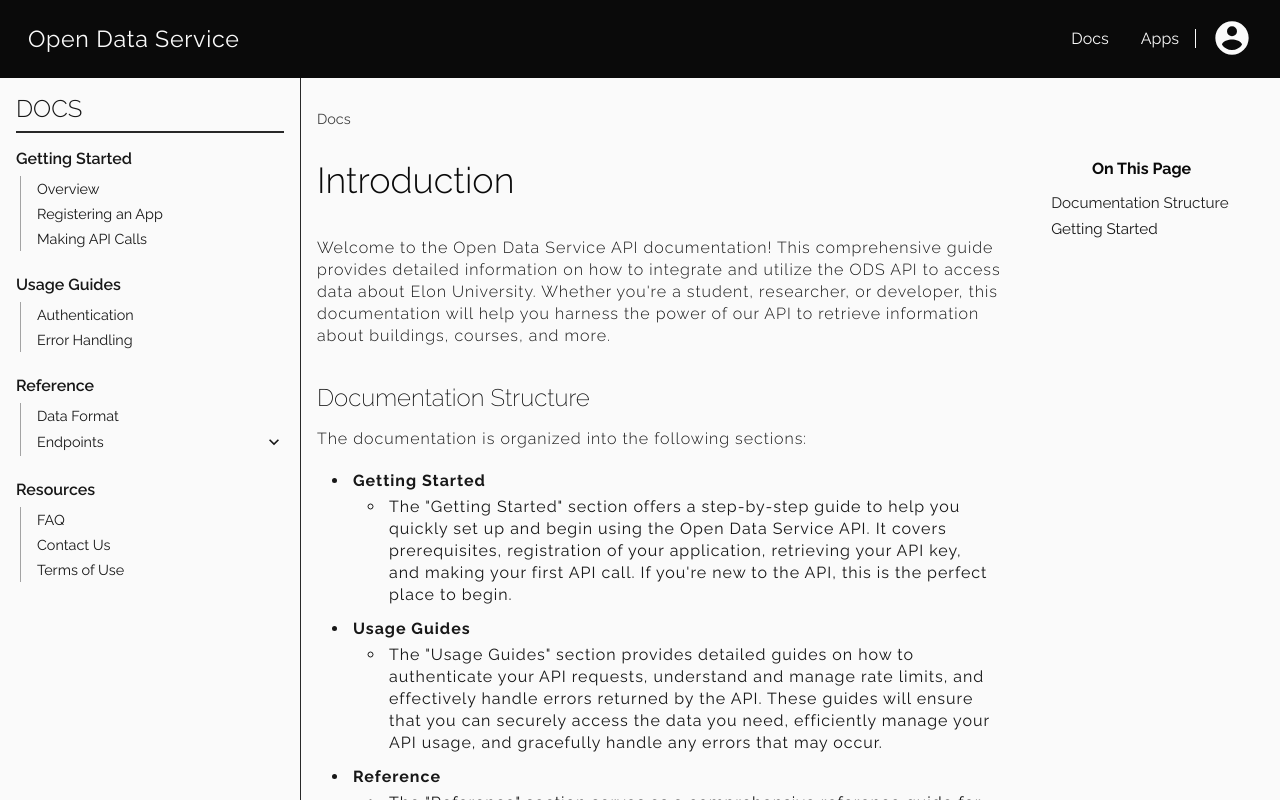
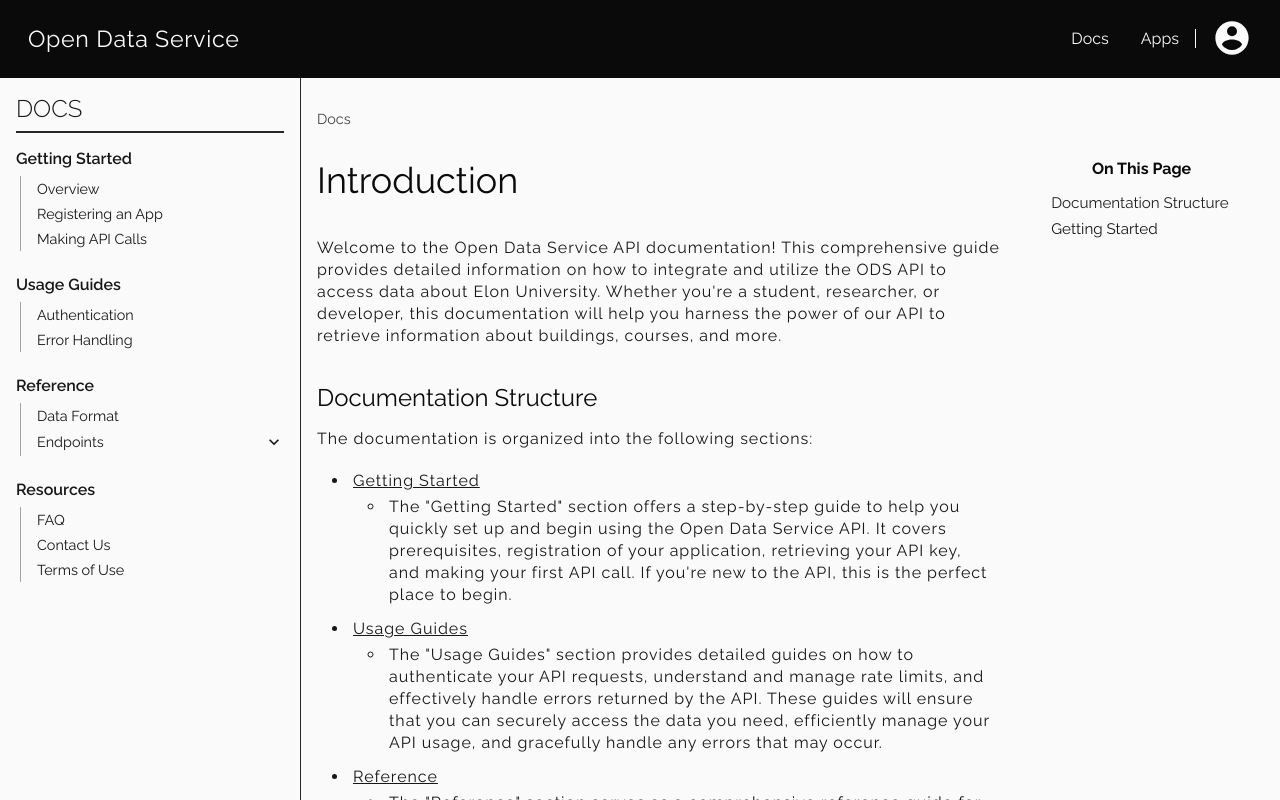
Before and after one commit to elonsoc/ods, a Next.js app in the folder frontend/: page /docs in a window 1280 px wide. Shown: the top 800 px of the page. Built offline with nearby package versions, Linux system fonts and the light colour scheme.

Commit message:
Adjusted font weight

```diff
--- a/frontend/src/app/docs/page.tsx
+++ b/frontend/src/app/docs/page.tsx
@@ -2,6 +2,7 @@ import { Metadata } from 'next';
 import React from 'react';
 import styles from '@/styles/pages/docs/docs.module.css';
 import { NavigationArrowRight } from './_components/NavigationArrows/NavigationArrows';
+import Link from 'next/link';
 
 export const metadata: Metadata = {
 	title: 'Docs',
@@ -30,7 +31,11 @@ export default function DocsPage() {
 				<ul>
 					<li>
 						{' '}
-            <strong>Getting Started</strong>
+						<strong>
+							<Link href='/docs/getting-started' className={styles.inlineLink}>
+								Getting Started
+							</Link>
+						</strong>
 						<ul>
 							<li>
 								The "Getting Started" section offers a step-by-step guide to
@@ -44,7 +49,11 @@ export default function DocsPage() {
 
 					<li>
 						{' '}
-            <strong>Usage Guides</strong>
+						<strong>
+							<Link href='/docs/usage-guides' className={styles.inlineLink}>
+								Usage Guides
+							</Link>
+						</strong>
 						<ul>
 							<li>
 								The "Usage Guides" section provides detailed guides on how to
@@ -58,7 +67,11 @@ export default function DocsPage() {
 					</li>
 					<li>
 						{' '}
-            <strong>Reference</strong>
+						<strong>
+							<Link href='/docs/reference' className={styles.inlineLink}>
+								Reference
+							</Link>
+						</strong>
 						<ul>
 							<li>
 								The "Reference" section serves as a comprehensive reference
@@ -72,7 +85,11 @@ export default function DocsPage() {
 					</li>
 					<li>
 						{' '}
-            <strong>Resources</strong>
+						<strong>
+							<Link href='/docs/resources' className={styles.inlineLink}>
+								Resources
+							</Link>
+						</strong>
 						<ul>
 							<li>
 								The "Resources" section provides additional helpful resources to
--- a/frontend/src/styles/pages/docs/docs.module.css
+++ b/frontend/src/styles/pages/docs/docs.module.css
@@ -6,8 +6,9 @@
 
 .docsMain {
 	display: grid;
-    grid-template-areas: "breadcrumbs breadcrumbs"
-                         "mainContent toc";
+	grid-template-areas:
+		'breadcrumbs breadcrumbs'
+		'mainContent toc';
 	gap: 1rem;
 	align-content: start;
 	position: relative;
@@ -27,17 +28,18 @@
 	font-size: 1.5rem;
 }
 
-.docsPageMainHeader h1, .docsPageMainContent h1 {
-    font-weight: 300;
+.docsPageMainHeader h1,
+.docsPageMainContent h1 {
+	font-weight: 400;
 }
 
 .docsPageMainContent h2 {
-    font-weight: 200;
+	font-weight: 400;
 }
 
 .docsPageMainContent p {
-    font-weight: 300;
-    letter-spacing: .10ch;
+	font-weight: 400 !important;
+	letter-spacing: 0.1ch;
 	line-height: 2.25ch;
 	margin: 1rem 0;
 }
@@ -46,21 +48,27 @@
 	margin: 0;
 }
 
-.docsPageMainContent ul, .docsPageMainContent ol {
+.docsPageMainContent ul,
+.docsPageMainContent ol {
 	padding-left: 2rem;
 }
 
-.docsPageMainContent ul > li, .docsPageMainContent ol > li {
-    padding: .25rem;
-    letter-spacing: .10ch;
+.docsPageMainContent ul > li,
+.docsPageMainContent ol > li {
+	padding: 0.25rem;
+	letter-spacing: 0.1ch;
 	line-height: 2.25ch;
+}
+
+.docsPageMainContent strong {
+	font-weight: 400;
 }
 
 .arrowWrapper {
 	display: flex;
 	justify-content: space-between;
 	align-items: center;
-    padding-top: .5rem;
+	padding-top: 0.5rem;
 	border-top: 1px solid var(--separator-color);
 }
 
@@ -72,7 +80,6 @@
 	color: var(--default-text-hover);
 }
 
-
 /* FORM STYLINGS */
 .formHeader {
 	padding-bottom: 1rem;
@@ -82,17 +89,17 @@
 
 .modalTitle {
 	font-weight: 300;
-    padding: .5rem 0;
+	padding: 0.5rem 0;
 }
 
 .requirementText {
 	color: var(--subheading-text-color);
-    font-size: .75rem;
+	font-size: 0.75rem;
 }
 
 .requiredRed {
 	font-family: 'Times New Roman', Times, serif;
-    font-size: .85rem;
+	font-size: 0.85rem;
 	color: rgb(177, 26, 26) !important;
 }
 
@@ -107,12 +114,13 @@
 	display: grid;
 }
 
-.inputWrapper input[type="text"], .inputWrapper textarea {
-    padding: .65rem .5rem;
+.inputWrapper input[type='text'],
+.inputWrapper textarea {
+	padding: 0.65rem 0.5rem;
 	background: var(--input-background-color);
 	border: none;
 	border-radius: 5px;
-    margin: .2rem 0;
+	margin: 0.2rem 0;
 	color: var(--input-text-color);
 }
 
@@ -122,20 +130,20 @@
 }
 
 .inputWrapper label {
-    font-size: .70rem;
+	font-size: 0.7rem;
 	text-transform: uppercase;
-    letter-spacing: .15ch;
+	letter-spacing: 0.15ch;
 	font-weight: 600;
 }
 
 .submitContactFormButton {
 	font-size: 1rem;
-    padding: .6rem 1rem;
+	padding: 0.6rem 1rem;
 	background-color: var(--primary-background);
 	color: var(--heading-text-color);
 	border: 1px solid var(--application-border);
 	border-radius: var(--border-radius);
-    letter-spacing: .10ch;
+	letter-spacing: 0.1ch;
 	cursor: pointer;
 	width: fit-content;
 	margin: 0 auto;
@@ -143,7 +151,7 @@
 
 @media (max-width: 1000px) {
 	.docsContainer {
-        grid-template-columns: .4fr 1fr;
+		grid-template-columns: 0.4fr 1fr;
 		padding: 0 1%;
 	}
 }
@@ -161,8 +169,9 @@
 
 @media (max-width: 1200px) {
 	.docsMain {
-        grid-template-areas: "breadcrumbs"
-                             "mainContent";
+		grid-template-areas:
+			'breadcrumbs'
+			'mainContent';
 		grid-template-columns: 1fr;
 	}
 }
```
Lines whose indentation alone changed are shown as unchanged.
